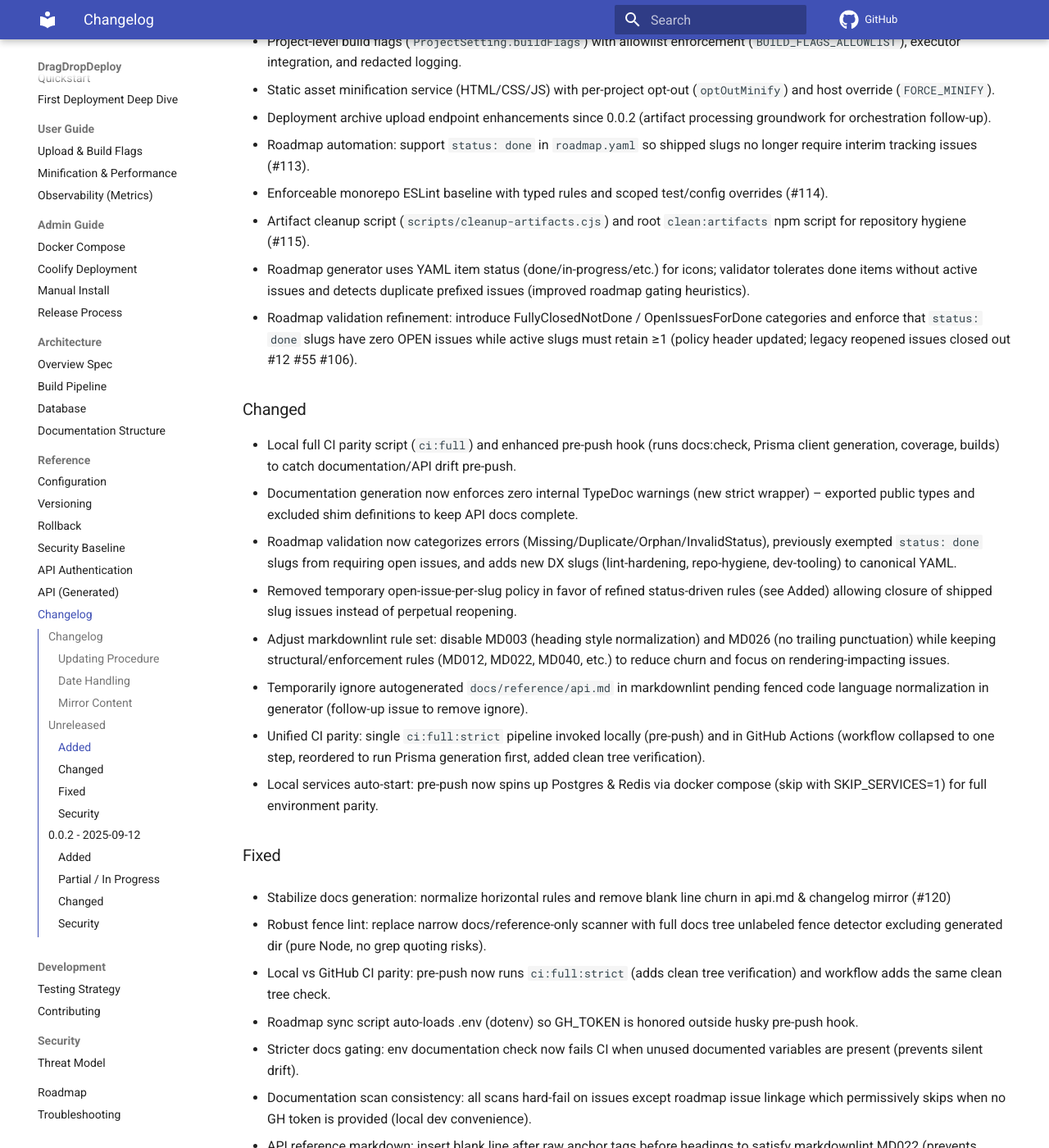
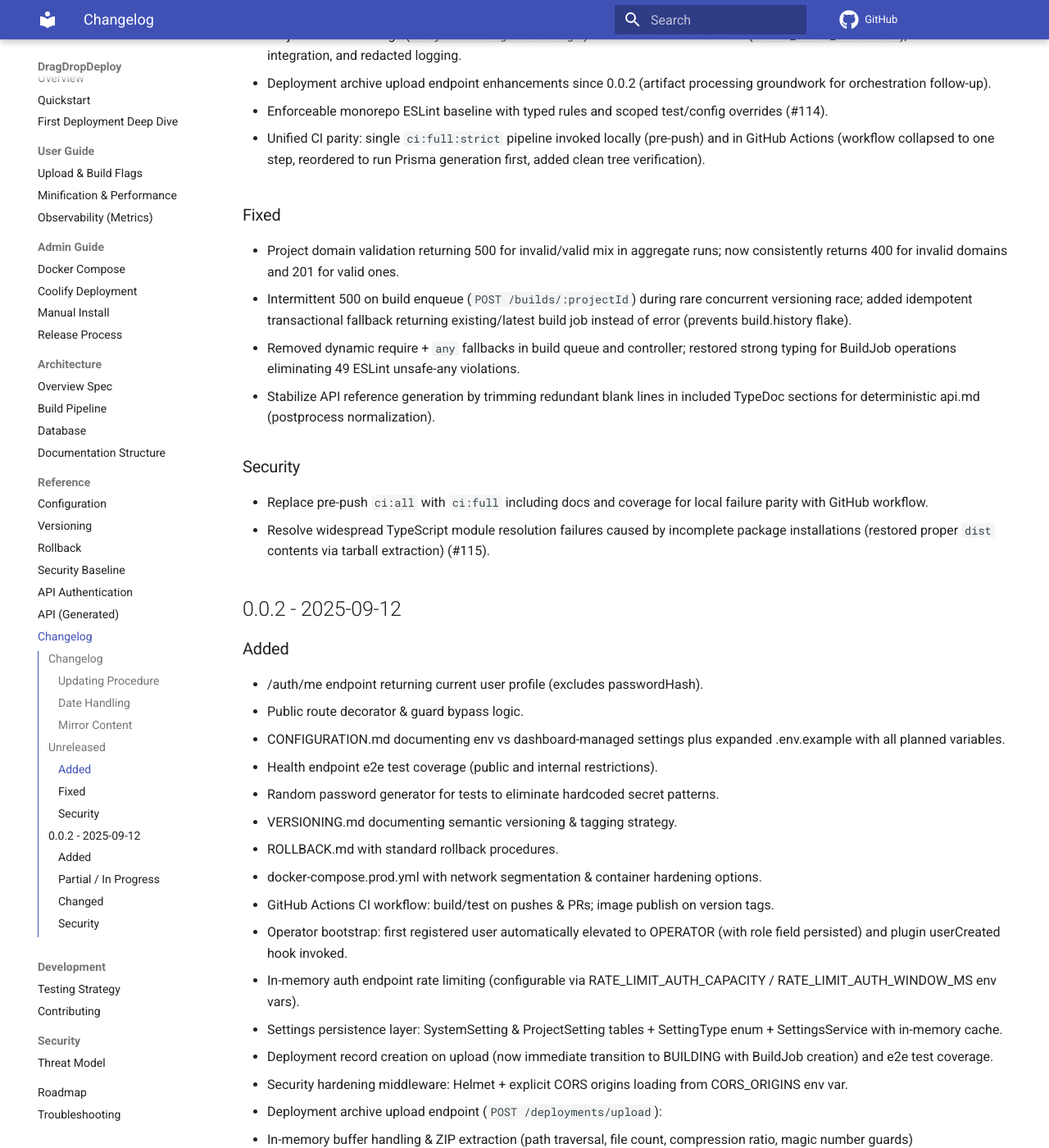
Before and after one commit to TomKonig/DragDropDeploy, an MkDocs documentation site: the page built from docs/reference/changelog.md, in a window 1280 px wide and 1400 px high, scrolled down 953 px. Shown: the whole window at 82% size. Built offline with MkDocs 1.6.1 and Material for MkDocs 9.7.7, drawn with Linux system fonts in a browser that asks for light colours; comment, search, counter and statistics services are not loaded; some of the changed text lies outside the part shown.

Commit message:
Chore: prune temporary diagnostics & finalize fixed items (build queue typing, enqueue fallback, domain validation)

```diff
--- a/docs/reference/changelog.md
+++ b/docs/reference/changelog.md
@@ -33,43 +33,18 @@ All notable changes (mirrored from root) are listed below.
 ### Added
 
 - Adopt: Hierarchical roadmap issue model with single parent `[slug]` issue + sub-issues (replaces per-issue slug prefix pattern)
+- Project-level build flags (`ProjectSetting.buildFlags`) with allowlist enforcement (`BUILD_FLAGS_ALLOWLIST`), executor integration, and redacted logging.
+- Deployment archive upload endpoint enhancements since 0.0.2 (artifact processing groundwork for orchestration follow-up).
+- Enforceable monorepo ESLint baseline with typed rules and scoped test/config overrides (#114).
 
-- Project-level build flags (`ProjectSetting.buildFlags`) with allowlist enforcement (`BUILD_FLAGS_ALLOWLIST`), executor integration, and redacted logging.
-- Static asset minification service (HTML/CSS/JS) with per-project opt-out (`optOutMinify`) and host override (`FORCE_MINIFY`).
-- Deployment archive upload endpoint enhancements since 0.0.2 (artifact processing groundwork for orchestration follow-up).
-- Roadmap automation: support `status: done` in `roadmap.yaml` so shipped slugs no longer require interim tracking issues (#113).
-- Enforceable monorepo ESLint baseline with typed rules and scoped test/config overrides (#114).
-- Artifact cleanup script (`scripts/cleanup-artifacts.cjs`) and root `clean:artifacts` npm script for repository hygiene (#115).
-- Roadmap generator uses YAML item status (done/in-progress/etc.) for icons; validator tolerates done items without active issues and detects duplicate prefixed issues (improved roadmap gating heuristics).
-- Roadmap validation refinement: introduce FullyClosedNotDone / OpenIssuesForDone categories and enforce that `status: done` slugs have zero OPEN issues while active slugs must retain ≥1 (policy header updated; legacy reopened issues closed out #12 #55 #106).
-
-### Changed
-
-- Local full CI parity script (`ci:full`) and enhanced pre-push hook (runs docs:check, Prisma client generation, coverage, builds) to catch documentation/API drift pre-push.
-- Documentation generation now enforces zero internal TypeDoc warnings (new strict wrapper) – exported public types and excluded shim definitions to keep API docs complete.
-- Roadmap validation now categorizes errors (Missing/Duplicate/Orphan/InvalidStatus), previously exempted `status: done` slugs from requiring open issues, and adds new DX slugs (lint-hardening, repo-hygiene, dev-tooling) to canonical YAML.
-- Removed temporary open-issue-per-slug policy in favor of refined status-driven rules (see Added) allowing closure of shipped slug issues instead of perpetual reopening.
-- Adjust markdownlint rule set: disable MD003 (heading style normalization) and MD026 (no trailing punctuation) while keeping structural/enforcement rules (MD012, MD022, MD040, etc.) to reduce churn and focus on rendering-impacting issues.
-- Temporarily ignore autogenerated `docs/reference/api.md` in markdownlint pending fenced code language normalization in generator (follow-up issue to remove ignore).
 - Unified CI parity: single `ci:full:strict` pipeline invoked locally (pre-push) and in GitHub Actions (workflow collapsed to one step, reordered to run Prisma generation first, added clean tree verification).
-- Local services auto-start: pre-push now spins up Postgres & Redis via docker compose (skip with SKIP_SERVICES=1) for full environment parity.
 
 ### Fixed
 
-- Stabilize docs generation: normalize horizontal rules and remove blank line churn in api.md & changelog mirror (#120)
-
-- Robust fence lint: replace narrow docs/reference-only scanner with full docs tree unlabeled fence detector excluding generated dir (pure Node, no grep quoting risks).
-- Local vs GitHub CI parity: pre-push now runs `ci:full:strict` (adds clean tree verification) and workflow adds the same clean tree check.
-- Roadmap sync script auto-loads .env (dotenv) so GH_TOKEN is honored outside husky pre-push hook.
-
-- Stricter docs gating: env documentation check now fails CI when unused documented variables are present (prevents silent drift).
-- Documentation scan consistency: all scans hard-fail on issues except roadmap issue linkage which permissively skips when no GH token is provided (local dev convenience).
-- API reference markdown: insert blank line after raw anchor tags before headings to satisfy markdownlint MD022 (prevents recurring lint failure during docs:check).
-- Eliminate unsafe implicit Prisma result inference causing `@typescript-eslint/no-unsafe-*` CI failures by adding explicit model return types across services and controllers (#116).
-- Ensure Prisma Client is generated prior to lint via new `prelint` script preventing type fallback to `any` in CI (#116).
-- Resolve shared package path resolution issues in CI by adding TypeScript import resolver configuration (monorepo path aliases) (#116).
-- Harden build executor e2e test with retries, timeline capture, and richer timeout diagnostics to mitigate intermittent flake.
-- Enforce code fence languages in reference docs (fail build on unlabeled fenced blocks via new `docs:lint:fences` step) preventing recurring MD040 violations.
+- Project domain validation returning 500 for invalid/valid mix in aggregate runs; now consistently returns 400 for invalid domains and 201 for valid ones.
+- Intermittent 500 on build enqueue (`POST /builds/:projectId`) during rare concurrent versioning race; added idempotent transactional fallback returning existing/latest build job instead of error (prevents build.history flake).
+- Removed dynamic require + `any` fallbacks in build queue and controller; restored strong typing for BuildJob operations eliminating 49 ESLint unsafe-any violations.
+- Stabilize API reference generation by trimming redundant blank lines in included TypeDoc sections for deterministic api.md (postprocess normalization).
 
 ### Security
 
```
Also changed, not shown: CHANGELOG.md (+6 -35 lines).
